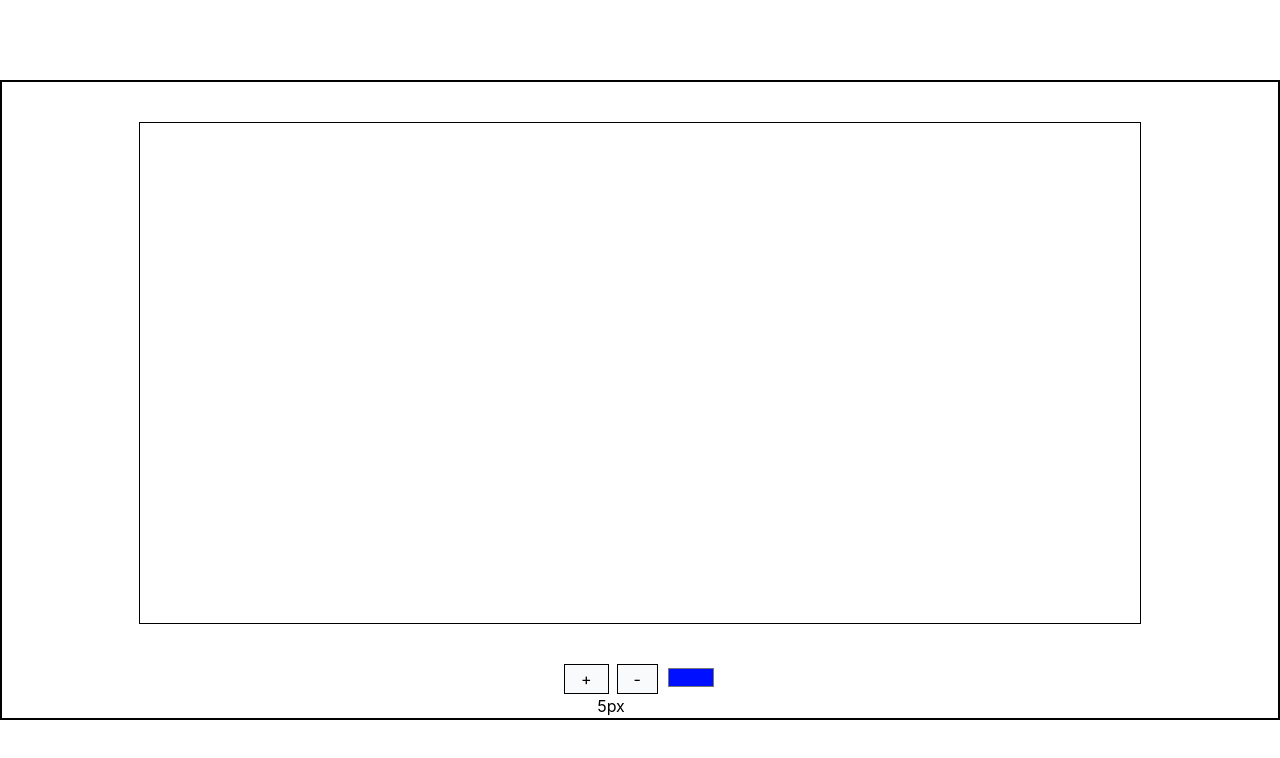
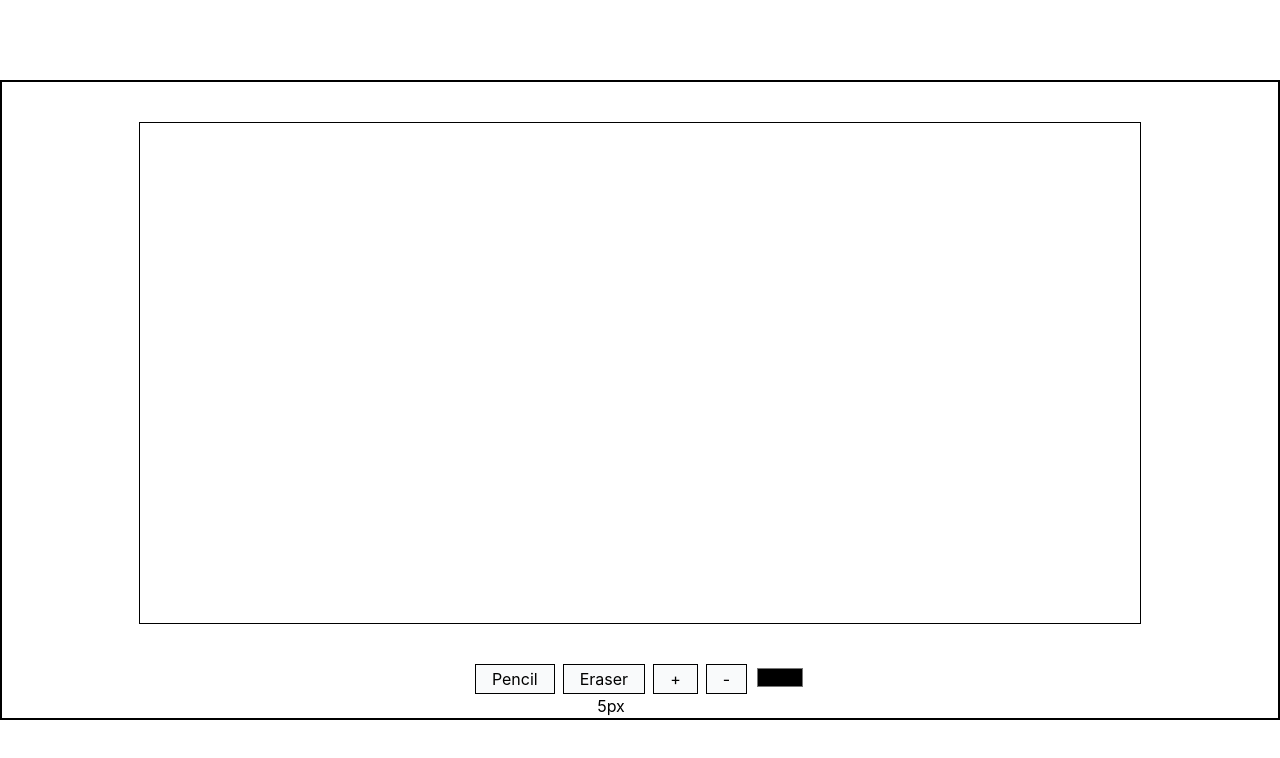
Before and after one commit to shift-primal/spot, a React (Vite) app in the folder client/: page / in a window 1280 px wide. Shown: the top 758 px of the page. Built offline with nearby package versions, Linux system fonts and the light colour scheme; no server answers.

Commit message:
added eraser and fixed mouse events outside of canvas

```diff
--- a/client/src/components/Canvas.tsx
+++ b/client/src/components/Canvas.tsx
@@ -1,37 +1,39 @@
 import { useState } from "react";
-import {
-	BrushControls,
-	type BrushControlsProps,
-} from "#/components/BrushControls";
+import { Toolbar, type ToolbarProps } from "#/components/Toolbar";
 import { useDrawingCanvas } from "#/hooks/useDrawingCanvas";
 import { clamp } from "#/lib/general";
 import { MAX_BRUSH_SIZE, MIN_BRUSH_SIZE } from "#/lib/options";
-import type { BrushOptions } from "#/types";
+import type { BrushOptions, Tool } from "#/types";
 
 export const Canvas = () => {
 	const [brushOptions, setBrushOptions] = useState<BrushOptions>({
-		color: "#000fff",
+		tool: "pencil",
+		color: "#000",
 		size: 5,
 	});
 
 	const { canvasRef, startDrawing, continueDrawing, stopDrawing } =
 		useDrawingCanvas(brushOptions);
 
+	const changeTool = (tool: Tool) =>
+		setBrushOptions((prev) => ({ ...prev, tool }));
+
 	const changeBrushSize = (action: "inc" | "dec") =>
-		setBrushOptions({
-			...brushOptions,
+		setBrushOptions((prev) => ({
+			...prev,
 			size: clamp(
-				brushOptions.size + (action === "inc" ? 1 : -1),
+				prev.size + (action === "inc" ? 1 : -1),
 				MIN_BRUSH_SIZE,
 				MAX_BRUSH_SIZE,
 			),
-		});
+		}));
 
 	const changeBrushColor = (color: string) =>
-		setBrushOptions({ ...brushOptions, color });
+		setBrushOptions((prev) => ({ ...prev, color }));
 
-	const brushProps: BrushControlsProps = {
+	const brushProps: ToolbarProps = {
 		brushOptions,
+		onToolChange: changeTool,
 		onSizeChange: changeBrushSize,
 		onColorChange: changeBrushColor,
 	};
@@ -41,14 +43,15 @@ export const Canvas = () => {
 			<canvas
 				width="1000"
 				height="500"
-				className="border m-auto my-10"
+				className="border m-auto my-10 touch-none"
 				ref={canvasRef}
-				onMouseDown={(e) => startDrawing(e)}
-				onMouseMove={(e) => continueDrawing(e)}
-				onMouseUp={() => stopDrawing()}
-				onMouseLeave={() => stopDrawing()}
+				onPointerDown={startDrawing}
+				onPointerMove={continueDrawing}
+				onPointerUp={stopDrawing}
+				onPointerCancel={stopDrawing}
+				onContextMenu={(e) => e.preventDefault()}
 			></canvas>
-			<BrushControls {...brushProps} />
+			<Toolbar {...brushProps} />
 		</>
 	);
 };
--- a/client/src/components/BrushControls.tsx
+++ b/client/src/components/Toolbar.tsx
@@ -1,20 +1,37 @@
-import type { BrushOptions } from "#/types";
+import type { BrushOptions, Tool } from "#/types";
 
-export interface BrushControlsProps {
+export interface ToolbarProps {
 	brushOptions: BrushOptions;
+	onToolChange: (tool: Tool) => void;
 	onSizeChange: (action: "inc" | "dec") => void;
 	onColorChange: (color: string) => void;
 }
 
-export const BrushControls = ({
+export const Toolbar = ({
 	brushOptions,
+	onToolChange,
 	onSizeChange,
 	onColorChange,
-}: BrushControlsProps) => {
+}: ToolbarProps) => {
 	return (
 		<div className="flex gap-2">
 			<div className="flex flex-col items-center">
 				<div className="flex gap-2">
+					<button
+						type="button"
+						className="border px-4 py-0.5 cursor-pointer bg-gray-50 active:bg-gray-200"
+						onClick={() => onToolChange("pencil")}
+					>
+						Pencil
+					</button>
+
+					<button
+						type="button"
+						className="border px-4 py-0.5 cursor-pointer bg-gray-50 active:bg-gray-200"
+						onClick={() => onToolChange("eraser")}
+					>
+						Eraser
+					</button>
 					<button
 						type="button"
 						className="border px-4 py-0.5 cursor-pointer bg-gray-50 active:bg-gray-200"
--- a/client/src/hooks/useDrawingCanvas.ts
+++ b/client/src/hooks/useDrawingCanvas.ts
@@ -2,12 +2,13 @@ import type { Point, Segment } from "@spot/shared";
 import { useCallback, useEffect, useRef, useState } from "react";
 import { getPoint, paintSegment } from "#/lib/canvas";
 import { socket } from "#/socket";
-import type { BrushOptions } from "#/types";
+import type { BrushOptions, Tool } from "#/types";
 
 export const useDrawingCanvas = (brushOptions: BrushOptions) => {
 	const canvasRef = useRef<HTMLCanvasElement>(null);
 	const ctxRef = useRef<CanvasRenderingContext2D | null>(null);
 	const lastPointRef = useRef<Point>({ x: 0, y: 0 });
+	const strokeToolRef = useRef<Tool>("pencil");
 	const [isDrawing, setIsDrawing] = useState<boolean>(false);
 
 	const getSurface = useCallback(() => {
@@ -51,18 +52,18 @@ export const useDrawingCanvas = (brushOptions: BrushOptions) => {
 		};
 	}, [getSurface]);
 
-	const startDrawing = (e: React.MouseEvent<HTMLCanvasElement, MouseEvent>) => {
+	const startDrawing = (e: React.PointerEvent<HTMLCanvasElement>) => {
 		if (!canvasRef.current) return;
+		if (e.button === 1) return;
 
-		const point = getPoint(e, canvasRef.current);
-		lastPointRef.current = point;
-
+		const opposite = brushOptions.tool === "pencil" ? "eraser" : "pencil";
+		strokeToolRef.current = e.button === 2 ? opposite : brushOptions.tool;
+		lastPointRef.current = getPoint(e, canvasRef.current);
+		e.currentTarget.setPointerCapture(e.pointerId);
 		setIsDrawing(true);
 	};
 
-	const continueDrawing = (
-		e: React.MouseEvent<HTMLCanvasElement, MouseEvent>,
-	) => {
+	const continueDrawing = (e: React.PointerEvent<HTMLCanvasElement>) => {
 		const surface = getSurface();
 		if (!surface) return;
 		const { canvas, ctx } = surface;
@@ -74,7 +75,7 @@ export const useDrawingCanvas = (brushOptions: BrushOptions) => {
 		const segment: Segment = {
 			from: { x: lastPointRef.current.x, y: lastPointRef.current.y },
 			to: { x: point.x, y: point.y },
-			color: brushOptions.color,
+			color: strokeToolRef.current === "eraser" ? "#fff" : brushOptions.color,
 			size: brushOptions.size,
 		};
 
--- a/client/src/main.tsx
+++ b/client/src/main.tsx
@@ -1,11 +1,6 @@
-import { StrictMode } from "react";
 import { createRoot } from "react-dom/client";
 import "#/globals.css";
 import { App } from "./App.tsx";
 
 // biome-ignore lint/style/noNonNullAssertion: <its fine>
-createRoot(document.getElementById("root")!).render(
-	<StrictMode>
-		<App />
-	</StrictMode>,
-);
+createRoot(document.getElementById("root")!).render(<App />);
--- a/client/src/types.ts
+++ b/client/src/types.ts
@@ -1,4 +1,7 @@
+export type Tool = "pencil" | "eraser";
+
 export interface BrushOptions {
+	tool: Tool;
 	color: string;
 	size: number;
 }
```
